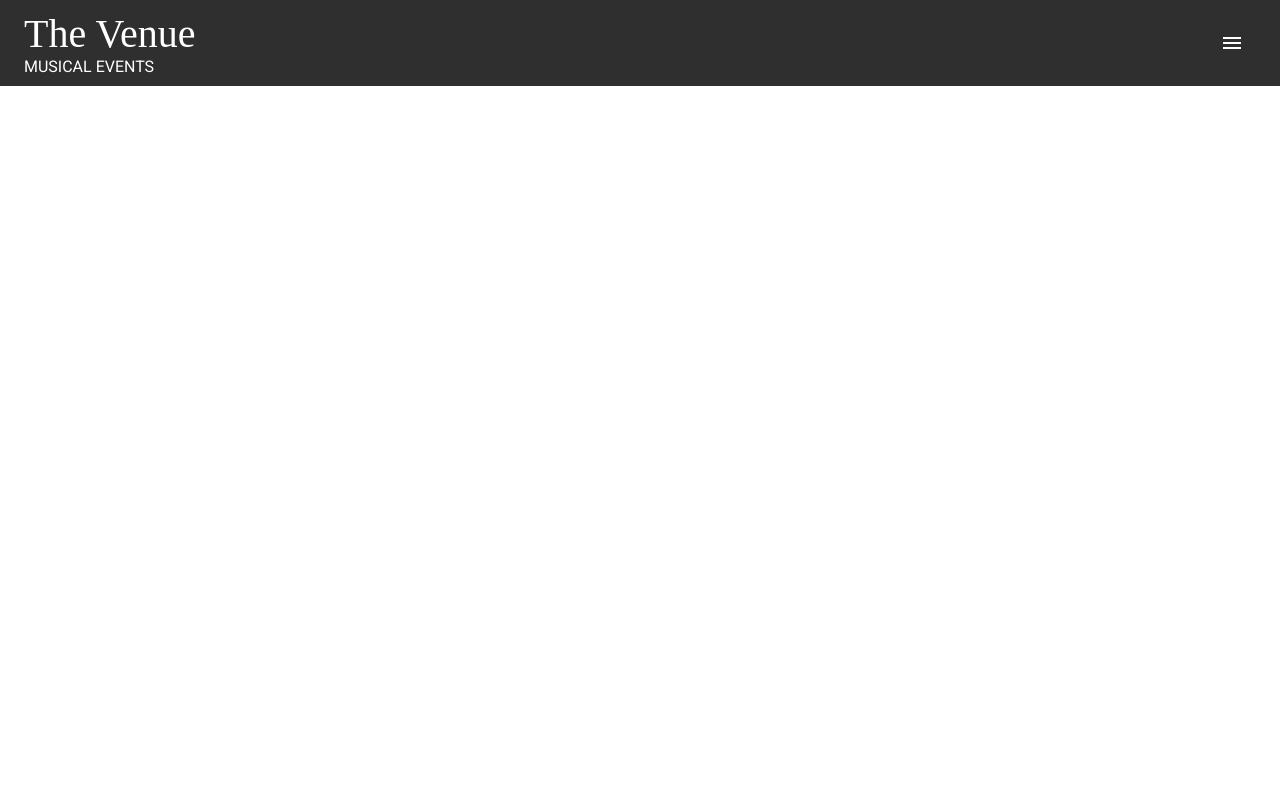
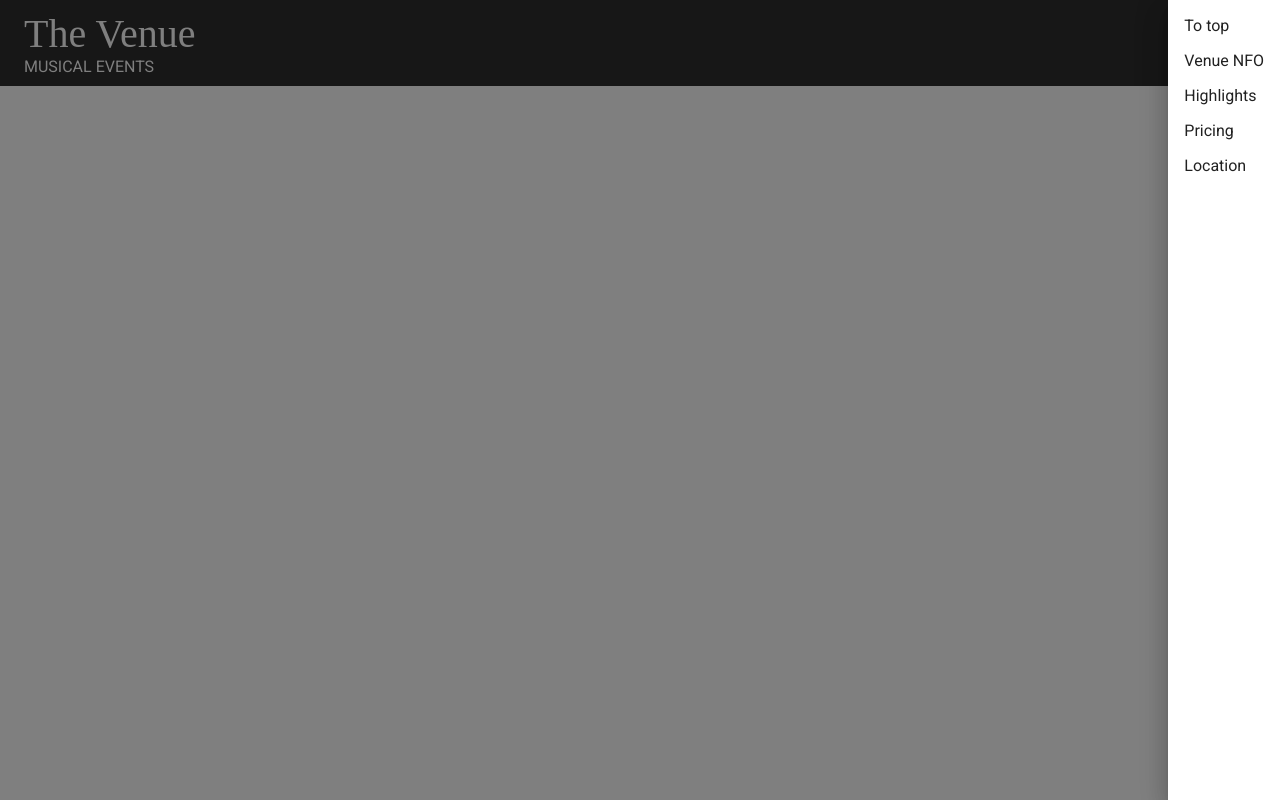
Before and after one commit to RenatoRosaFranco/the-venue-reactjs, a React (Create React App) app: page / in a window 1280 px wide. Both pictures are taken after a click on the button "menu". Built offline with nearby package versions, Linux system fonts and the light colour scheme.

Commit message:
Created SideDrawer component

```diff
--- a/src/components/SideDrawer.jsx
+++ b/src/components/SideDrawer.jsx
@@ -0,0 +1,36 @@
+import React from 'react';
+import { Drawer, List, ListItem } from '@material-ui/core';
+
+const SideBar = (props) => {
+  const links = [
+    { where: 'fatured',    value: 'To top' },
+    { where: 'venueinfo',  value: 'Venue NFO' },
+    { where: 'highlights', value: 'Highlights' },
+    { where: 'pricing',    value: 'Pricing' },
+    { where: 'location',   value: 'Location' },
+  ];
+
+  const renderItem = (item) => {
+    return(
+      <ListItem button onClick={ () => alert(item.where) }
+      key={item.where}>
+        {item.value}
+      </ListItem>
+    );
+  }
+
+  return(
+    <Drawer
+      anchor='right'
+      open={props.open}
+      onClose={ () => props.onClose(false) }
+    >
+
+      <List component='nav'>
+        { links.map((item) => renderItem(item) )}
+      </List>
+    </Drawer>
+  )
+};
+
+export default SideBar;
--- a/src/components/layouts/Header.jsx
+++ b/src/components/layouts/Header.jsx
@@ -1,10 +1,16 @@
-import React from 'react';
-
+import React, { useState, useEffect } from 'react';
 import { AppBar, Toolbar, IconButton } from '@material-ui/core';
 import MenuIcon from '@material-ui/icons/Menu';
 import SideDrawer from '../SideDrawer';
 
 const Header = () => {
+  const [drawerOpen, setDrawerOpen] = useState(false);
+
+
+  const toggleDrawer = (value) => {
+    setDrawerOpen(value);
+  }
+
   return(
     <AppBar
       position='fixed'
@@ -24,11 +30,15 @@ const Header = () => {
         <IconButton
           aria-label='menu'
           color='inherit'
+          onClick={ () => toggleDrawer(true) }
         >
           <MenuIcon/>
         </IconButton>
 
-        {/*<SideDrawer/>*/}
+        <SideDrawer
+          open={ drawerOpen }
+          onClose={ (value) => toggleDrawer(value) }
+        />
       </Toolbar>
     </AppBar>
   )
```
